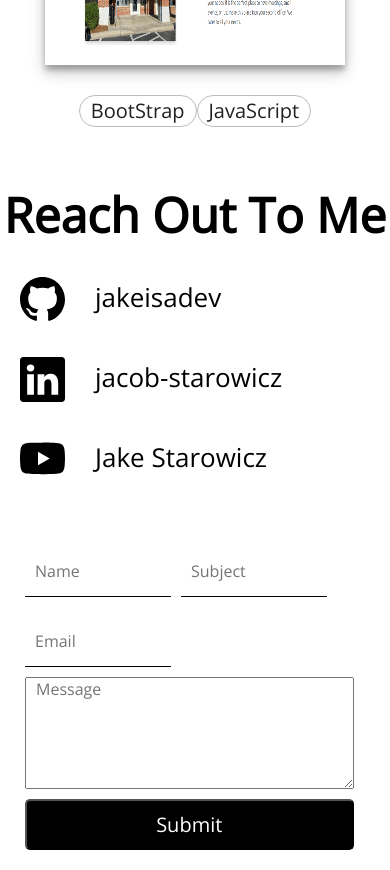
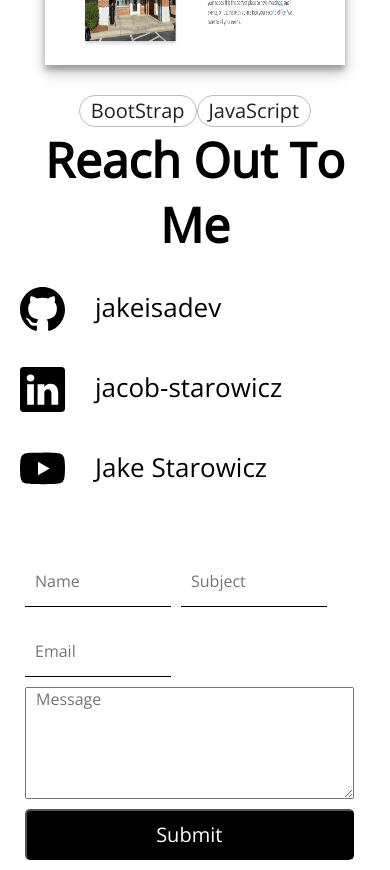
Before and after one commit to jakeisadev/new-portfolio8Oct22, a React (Create React App) app: page / in a window 390 px wide. Shown: the part 3940-4810 px from the top of the page. Built offline with nearby package versions, Linux system fonts and the light colour scheme.

Commit message:
another minor css fix mobile

```diff
--- a/src/css/home.css
+++ b/src/css/home.css
@@ -100,6 +100,11 @@
 
 .MuiChip-root {
     font-size: 20px !important;
+}
+
+.contact h1 {
+    width: 90%;
+    margin: auto;
 }
 
 @media screen and (min-width: 768px) {
```
